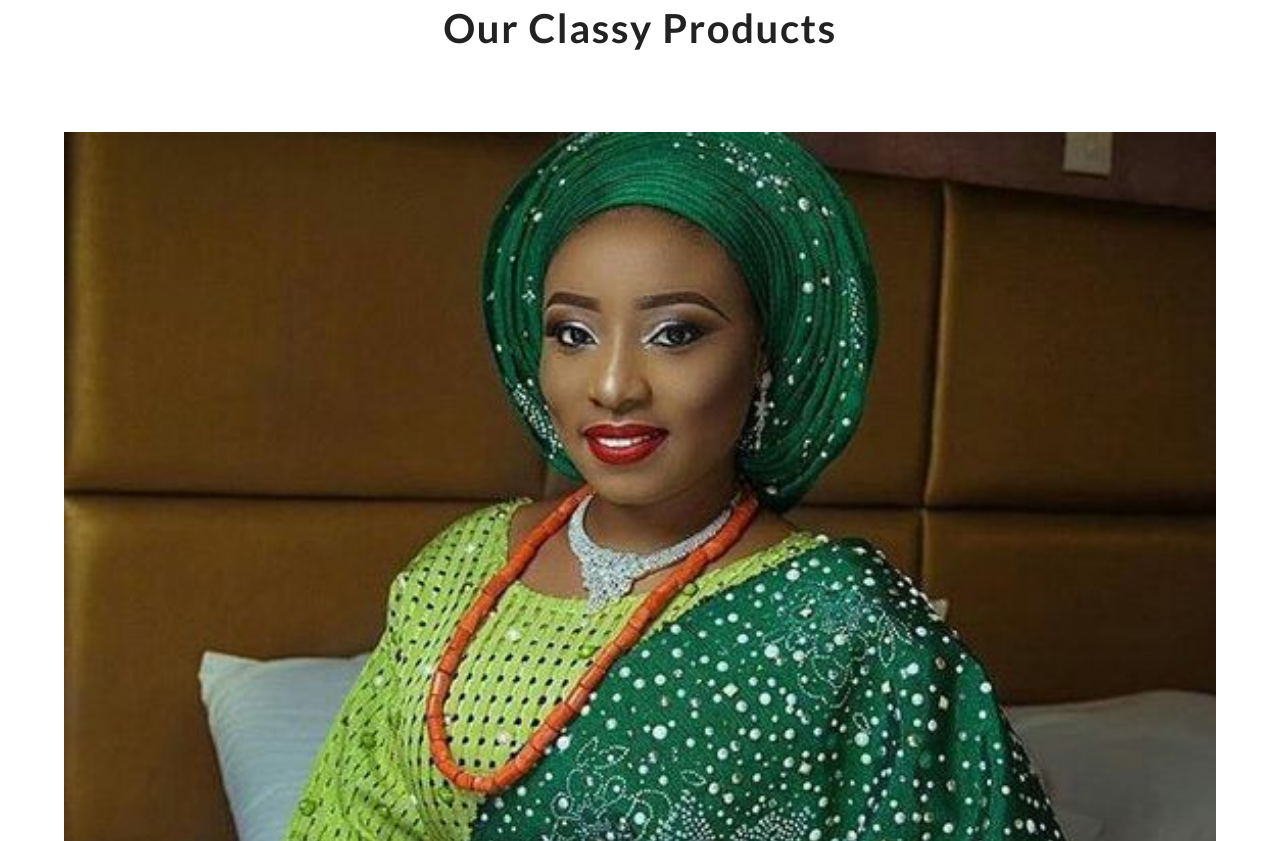
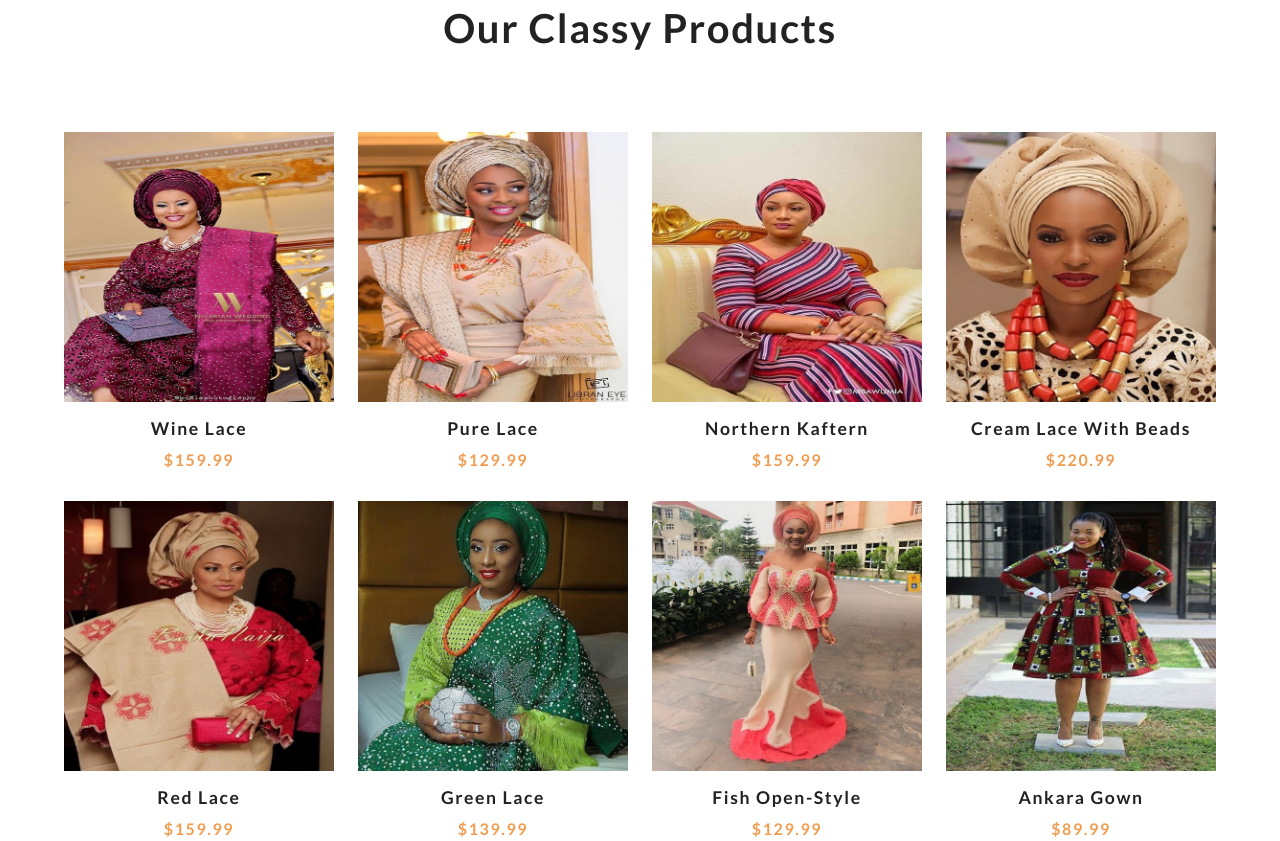
Before and after one commit to Olaminiyi/NFashion-app, a plain HTML site: page index.html in a window 1280 px wide. Shown: the part 860-1701 px from the top of the page. Drawn offline with Linux system fonts and the light colour scheme.

Commit message:
displaying the prod by class UI method using js

```diff
--- a/app.js
+++ b/app.js
@@ -35,7 +35,34 @@ class Products {
   }
 }
 // display products
-class UI {}
+class UI {
+  displayProducts(products) {
+    let result = "";
+    products.forEach((product) => {
+      result += `
+       <!--Single products -->
+    <article class="product" >
+     <div class="img-container">
+      <img
+      src=${product.image}
+      alt="product"
+      class="product-img" />
+      <button class="bag-btn" data-id=${product.id}>
+       <i class="fas fa-shopping-cart"></i>
+              add to bag
+            </button>
+     </div>
+     <h3>${product.title}</h3>
+     <h4>$${product.price}</h4>
+        </article >
+ <!-- end of Single products-- ->
+
+     `;
+    });
+    productsDOm.innerHTML = result;
+  }
+}
+
 //local storage
 class Storage {}
 
@@ -43,5 +70,5 @@ document.addEventListener("DOMContentLoaded", () => {
   const ui = new UI();
   const products = new Products();
 
-  products.getProducts().then((data) => console.log(data));
+  products.getProducts().then((products) => ui.displayProducts(products));
 });
```
Also changed, not shown: index.html (+2 -2 lines).
